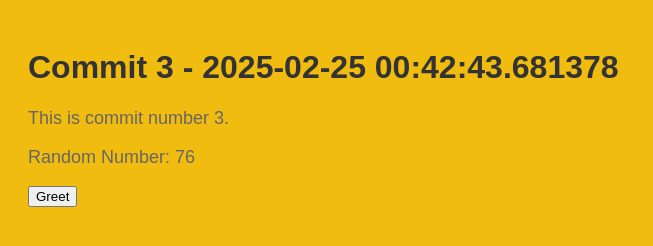
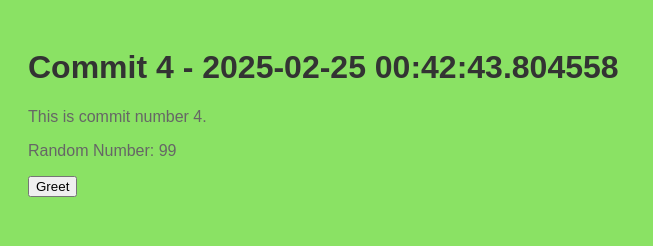
Before and after one commit to stiffs95/myrep-repo-20250225004240, a plain HTML site: page index.html in a window 1280 px wide. Shown: the whole page, without its empty margins (0-653 px from the left). Drawn offline with Linux system fonts and the light colour scheme.

Commit message:
📝 Commit 4 with HTML, CSS, and JS

```diff
--- a/index.html
+++ b/index.html
@@ -2,13 +2,13 @@
     <!DOCTYPE html>
     <html>
     <head>
-        <title>Commit 3 - 2025-02-25 00:42:43.681378</title>
+        <title>Commit 4 - 2025-02-25 00:42:43.804558</title>
         <link rel="stylesheet" href="style.css">
     </head>
     <body>
-        <h1>Commit 3 - 2025-02-25 00:42:43.681378</h1>
-        <p>This is commit number 3.</p>
-        <p>Random Number: 76</p>
+        <h1>Commit 4 - 2025-02-25 00:42:43.804558</h1>
+        <p>This is commit number 4.</p>
+        <p>Random Number: 99</p>
         <button onclick="greet()">Greet</button>
         <script src="script.js"></script>
     </body>
--- a/script.js
+++ b/script.js
@@ -2,4 +2,4 @@
     function greet() {
         alert('Hello from commit ' + commitNumber + '!');
     }
-    var commitNumber = 3;
+    var commitNumber = 4;
--- a/style.css
+++ b/style.css
@@ -1,7 +1,7 @@
 
     body {
         font-family: Arial, sans-serif;
-        background-color: #f0bc0f;
+        background-color: #8ae264;
         padding: 20px;
     }
     h1 {
@@ -9,5 +9,5 @@
     }
     p {
         color: #666;
-        font-size: 18px;
+        font-size: 16px;
     }
```
